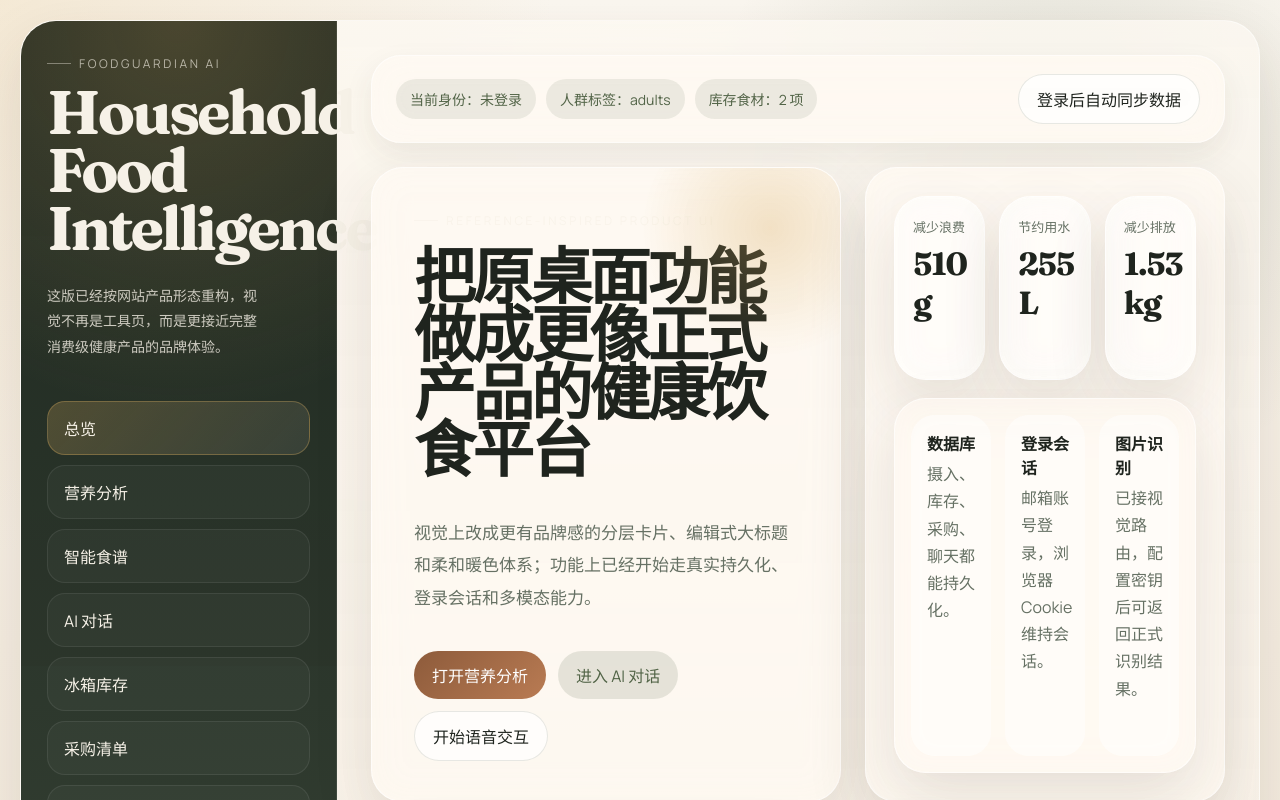
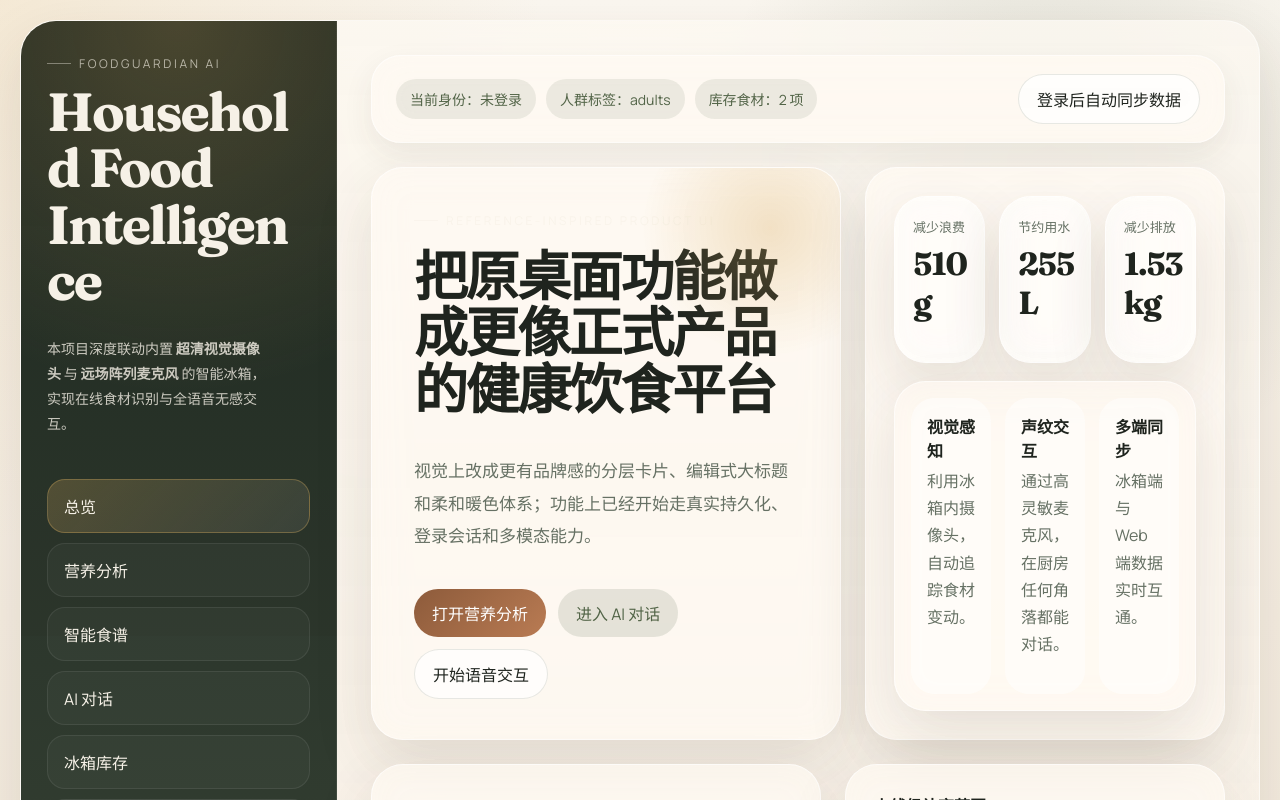
Before and after one commit to fongchonpong125-svg/carter-project, a Next.js app: page / in a window 1280 px wide. Shown: the top 800 px of the page. Built offline with nearby package versions, Linux system fonts and the light colour scheme; no server answers.

Commit message:
style: 优化标题溢出与移动端比例，强化底部导航稳定性，加入智能冰箱硬件介绍

```diff
--- a/src/components/food-guardian-product.tsx
+++ b/src/components/food-guardian-product.tsx
@@ -277,7 +277,7 @@ export function FoodGuardianProduct() {
           <div className={styles.brand}>
             <span className={styles.eyebrow}>FoodGuardian AI</span>
             <h1 className={styles.title}>Household Food Intelligence</h1>
-            <p className={styles.sidebarLead}>这版已经按网站产品形态重构，视觉不再是工具页，而是更接近完整消费级健康产品的品牌体验。</p>
+            <p className={styles.sidebarLead}>本项目深度联动内置 <b>超清视觉摄像头</b> 与 <b>远场阵列麦克风</b> 的智能冰箱，实现在线食材识别与全语音无感交互。</p>
           </div>
           <nav className={styles.nav}>
             {(Object.keys(sectionLabels) as SectionKey[]).map((section) => (
@@ -330,9 +330,9 @@ export function FoodGuardianProduct() {
                 ))}
               </div>
               <div className={styles.featureStrip}>
-                <div className={styles.featureCell}><strong>数据库</strong><div className={styles.muted}>摄入、库存、采购、聊天都能持久化。</div></div>
-                <div className={styles.featureCell}><strong>登录会话</strong><div className={styles.muted}>邮箱账号登录，浏览器 Cookie 维持会话。</div></div>
-                <div className={styles.featureCell}><strong>图片识别</strong><div className={styles.muted}>已接视觉路由，配置密钥后可返回正式识别结果。</div></div>
+                <div className={styles.featureCell}><strong>视觉感知</strong><div className={styles.muted}>利用冰箱内摄像头，自动追踪食材变动。</div></div>
+                <div className={styles.featureCell}><strong>声纹交互</strong><div className={styles.muted}>通过高灵敏麦克风，在厨房任何角落都能对话。</div></div>
+                <div className={styles.featureCell}><strong>多端同步</strong><div className={styles.muted}>冰箱端与 Web 端数据实时互通。</div></div>
               </div>
             </div>
           </section>
--- a/src/components/food-guardian-web.module.css
+++ b/src/components/food-guardian-web.module.css
@@ -42,9 +42,10 @@
 .title {
   margin: 0;
   font-family: var(--font-display), serif;
-  font-size: clamp(34px, 4.8vw, 72px);
-  line-height: 0.94;
-  letter-spacing: -0.05em;
+  font-size: clamp(30px, 4.2vw, 64px);
+  line-height: 1.05;
+  letter-spacing: -0.04em;
+  word-break: break-word;
 }
 
 .sidebarLead {
@@ -587,8 +588,8 @@
   .authCard,
   .listCard,
   .voiceCard {
-    padding: 24px 20px;
-    border-radius: 24px;
+    padding: 20px 16px;
+    border-radius: 20px;
   }
 
   .title {
@@ -603,16 +604,18 @@
   bottom: 0;
   left: 0;
   right: 0;
-  height: 72px;
-  background: rgba(255, 255, 255, 0.88);
-  backdrop-filter: blur(24px);
-  border-top: 1px solid rgba(0, 0, 0, 0.08);
-  padding: 0 12px;
+  height: 68px;
+  background: rgba(255, 255, 255, 0.92);
+  backdrop-filter: blur(20px);
+  border-top: 1px solid rgba(0, 0, 0, 0.05);
+  box-shadow: 0 -4px 20px rgba(0, 0, 0, 0.05);
+  padding: 0 10px;
   padding-bottom: env(safe-area-inset-bottom);
-  z-index: 1000;
+  z-index: 9999;
   display: flex;
   justify-content: space-around;
   align-items: center;
+  transform: translateZ(0); /* Force GPU acceleration for persistence */
 }
 
 @media (min-width: 921px) {
```
